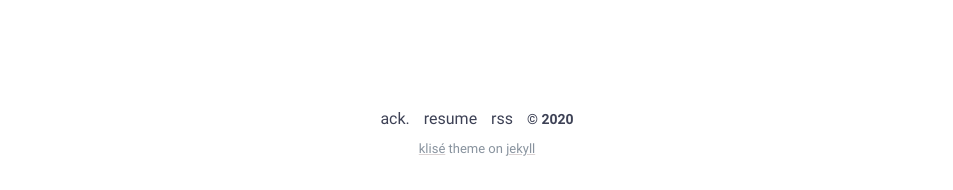
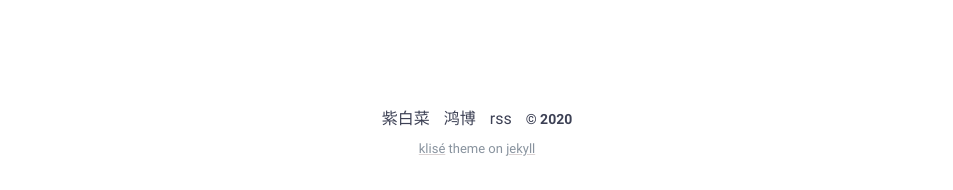
Before and after one commit to YiPianYe/yipianye.github.io, a Jekyll site: the page built from index.md, in a window 1280 px wide. Shown: the part 804-994 px from the top of the page, without its empty margins (163-1116 px from the left). Built offline with Jekyll 4.4.1, drawn with Linux system fonts in a browser that asks for light colours.

Commit message:
Update footer.html

```diff
--- a/_includes/footer.html
+++ b/_includes/footer.html
@@ -1,6 +1,6 @@
 <footer class="footer">
-  <a class="footer_item" href="/thanks">ack.</a>
-  <a class="footer_item" href="javascript::void(0)">resume</a>
+  <a class="footer_item" href="zibaicai.com">紫白菜</a>
+  <a class="footer_item" href="Hbw.Me">鸿博</a>
   <a class="footer_item" href="/feed.xml">rss</a>
   <span class="footer_item">&copy; {{ site.time | date: "%Y" }}</span>
   <small class="footer_copyright">
```
